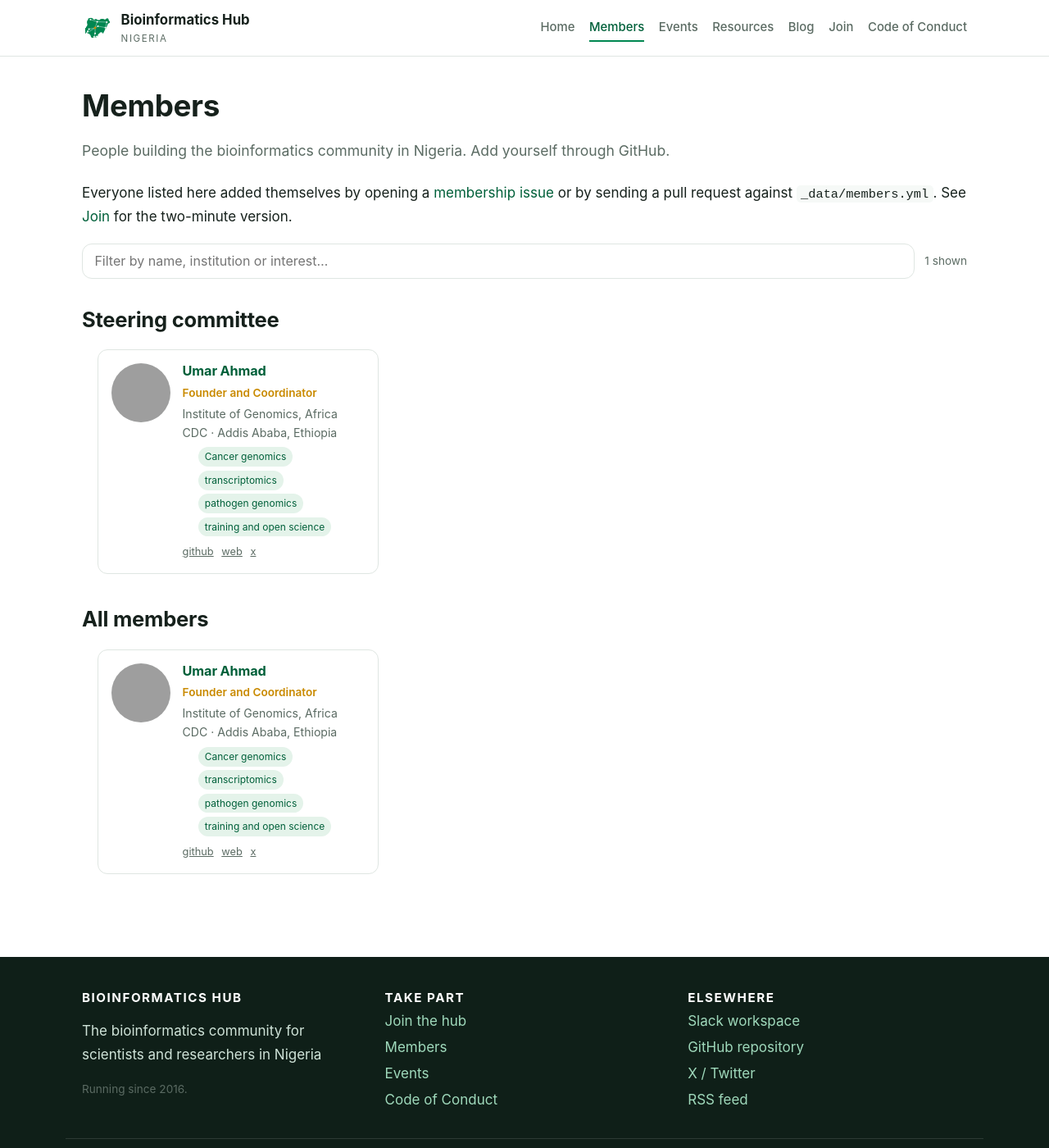
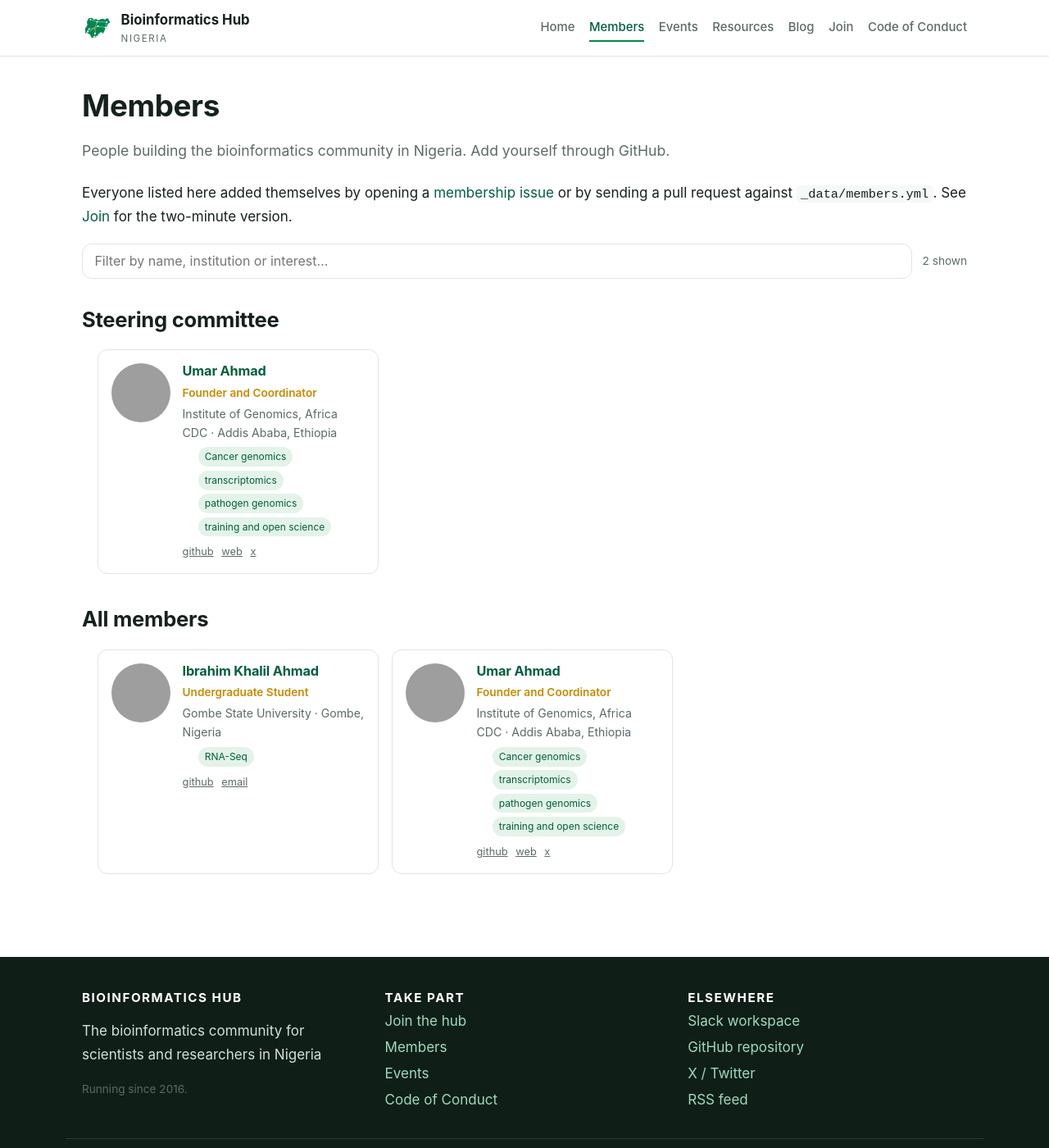
Before and after one commit to GOA14/bioinformaticshub.github.io, a Jekyll site: the page built from members.md, in a window 1280 px wide and 1400 px high. Shown: the whole window at 82% size. Built offline with Jekyll 4.4.1, drawn with Linux system fonts in a browser that asks for light colours; grey boxes are pictures that could not be loaded.

Commit message:
Added Ibrahim Khalil Ahmad (@khalilzadawa) in members.yml (#1)

```diff
--- a/_data/members.yml
+++ b/_data/members.yml
@@ -29,6 +29,16 @@
 # Entries are kept sorted by surname within each group. Keep the field order
 # above so that diffs stay readable.
 # ---------------------------------------------------------------------------
+
+- name: Ibrahim Khalil Ahmad
+  github: khalilzadawa
+  institution: Gombe State University
+  interests: RNA-Seq
+  role: Undergraduate Student
+  location: Gombe, Nigeria
+  email: ibrahimkhalilahmad7759@gmail.com
+  joined: 2026-11-18
+
 - name: Umar Ahmad
   github: babasaraki
   institution: Institute of Genomics, Africa CDC
@@ -39,6 +49,7 @@
   website: https://africacdc.org
   twitter: babasaraky
   joined: 2016-01-01
+
 # --- Copy the block below, fill it in, and delete the leading "# " ----------
 # - name: Your Name
 #   github: your-github-username
```
